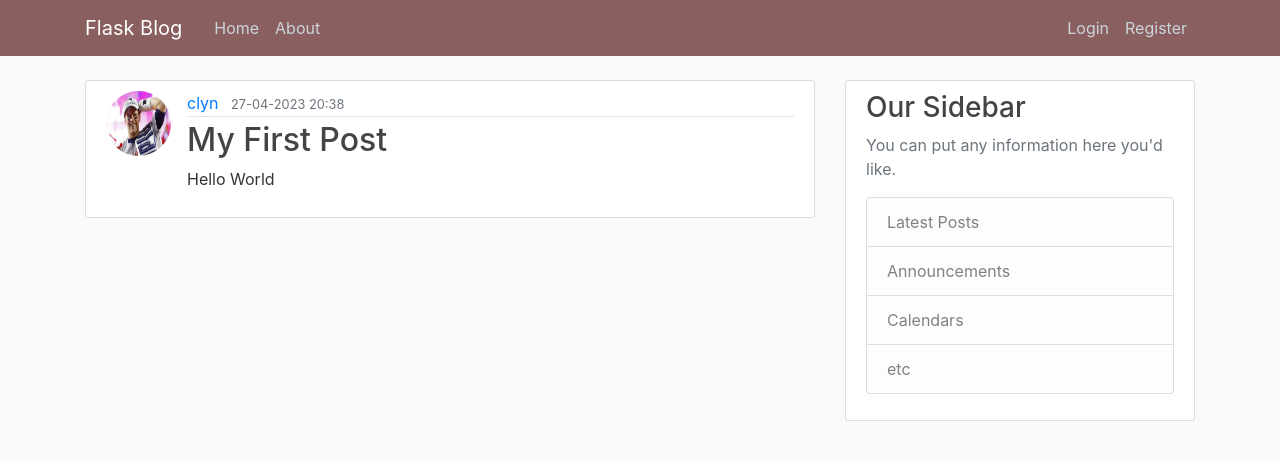
After one commit to Lynch08/Data_Rep-_Proj_2023, a Flask app: page /post/1 in a window 1280 px wide. The commit adds this page. Shown: the top 460 px of the page. Run offline with Flask 3, Linux system fonts and the light colour scheme.

Commit message:
Create/Update/Delete Posts

```diff
--- a/Sample_proj/Fblog/routes.py
+++ b/Sample_proj/Fblog/routes.py
@@ -1,27 +1,27 @@
 import os
 import secrets
 from PIL import Image
-from flask import render_template, url_for, flash, redirect, request
+from flask import render_template, url_for, flash, redirect, request, abort
 from Fblog import app, db, bcrypt
-from Fblog.forms import RegistrationForm, LoginForm, UpdateAccountForm
+from Fblog.forms import RegistrationForm, LoginForm, UpdateAccountForm, PostForm
 from Fblog.models import User, Post
 from flask_login import login_user, current_user, logout_user, login_required
 
 # Dummy Data
-posts = [
-    {
-        'author': "Enda Lynch",
-        'title': "Blog post 1",
-        "content": "First Post Content",
-        "date_posted": "April 13th 2023"
-    },
-    {
-        'author': "Colm Lynch",
-        'title': "Blog post 2",
-        "content": "Second Post Content",
-        "date_posted": "April 14th 2023"
-    }
-]
+#posts = [
+#    {
+#        'author': "Enda Lynch",
+#        'title': "Blog post 1",
+#        "content": "First Post Content",
+#        "date_posted": "April 13th 2023"
+#    },
+#    {
+#        'author': "Colm Lynch",
+#        'title': "Blog post 2",
+#        "content": "Second Post Content",
+#        "date_posted": "April 14th 2023"
+#    }
+#]
 
 
 
@@ -29,6 +29,7 @@ posts = [
 @app.route("/")
 @app.route("/home")
 def home():
+    posts = Post.query.all()
     return render_template('home.html', posts = posts) # posts variable within the template is equal to the dummy data
 
 #About page
@@ -74,7 +75,7 @@ def logout():
     return redirect(url_for('home'))
 
 
-#Save Profile Pic
+#Save Profile Pic function
 def save_pic(form_picture):
     random_hex = secrets.token_hex(8) #base of filename
     _, f_ext = os.path.splitext(form_picture.filename) # finds the filename and extension uploaded (separetly)so it is saved as same
@@ -87,7 +88,6 @@ def save_pic(form_picture):
     i.save(picture_pa)       #THIS CODE IS NOT WORKING FOR ME!!!!!!!!!!!!!!!!!!!!!!!
 
     return picture_fn
-
 
 
 #Accounts route
@@ -104,7 +104,7 @@ def account():
                 picture_file = save_pic(form.picture.data)
                 current_user.image_file = picture_file
                 if old_pic != 'default.jpg':
-                    os.remove(os.path.join(app.root_path, 'static/profile_pics', old_pic)) # deletes old picture to save space
+                    os.remove(os.path.join(app.root_path, 'static/profile_pics', old_pic)) # deletes old picture to save space (not default.jpg)
          current_user.username = form.username.data #Updates current users username
          current_user.email = form.email.data       #Updates current users email
          db.session.commit()
@@ -115,3 +115,54 @@ def account():
          form.email.data = current_user.email
      image_file = url_for('static', filename = 'profile_pics/' + current_user.image_file)
      return render_template('account.html', title='Account', image_file=image_file, form=form)
+
+
+#Posting on App - new post
+@app.route("/post/new", methods = ['GET', 'POST'])
+@login_required
+def new_post():
+    form = PostForm()
+    if form.validate_on_submit():
+        post = Post(title = form.title.data, content = form.content.data, author = current_user)
+        db.session.add(post)
+        db.session.commit()
+        flash ('Your Post has been Created!!', 'success')
+        return redirect(url_for('home'))
+    return render_template('create_post.html', title='New Post', form = form, legend = 'New Post')
+
+#Posting on App - ID the posts
+@app.route("/post/<int:post_id>")
+def post(post_id):
+    post = Post.query.get_or_404(post_id)
+    return render_template('post.html', title = post.title, post = post)
+
+# Update posts by ID
+@app.route("/post/<int:post_id>/update", methods = ['GET', 'POST'])
+@login_required
+def update_post(post_id):
+    post = Post.query.get_or_404(post_id)
+    if post.author != current_user:
+        abort(403)
+    form = PostForm()
+    if form.validate_on_submit():
+        post.title = form.title.data
+        post.content = form.content.data
+        db.session.commit()
+        flash('Your Post has been updated', 'success')
+        return redirect(url_for('post', post_id = post.id))
+    elif request.method == 'GET':
+        form.title.data = post.title #Changes title using legend
+        form.content.data = post.content
+    return render_template('create_post.html', title='Update Post', form = form, legend = 'Update Post')
+
+# Delete posts by ID
+@app.route("/post/<int:post_id>/delete", methods = ['POST'])
+@login_required
+def delete_post(post_id):
+    post = Post.query.get_or_404(post_id)
+    if post.author != current_user:
+        abort(403)
+    db.session.delete(post)
+    db.session.commit()
+    flash('Your Post has been Deleted', 'success')
+    return redirect(url_for('home'))
--- a/Sample_proj/Fblog/templates/layout.html
+++ b/Sample_proj/Fblog/templates/layout.html
@@ -36,11 +36,12 @@
               <!-- Navbar Right Side -->
               <div class="navbar-nav">
                 {% if current_user.is_authenticated %}
-                <a class="nav-item nav-link" href="{{ url_for('account') }}">Account</a>
-                <a class="nav-item nav-link" href="{{ url_for('logout') }}">Logout</a>
+                <a class="nav-item nav-link" href="{{ url_for('new_post') }}">New Post</a> <!-- Link to create a new post-->
+                <a class="nav-item nav-link" href="{{ url_for('account') }}">Account</a> <!-- Link to account details-->
+                <a class="nav-item nav-link" href="{{ url_for('logout') }}">Logout</a> <!-- Link to loout current user-->
                 {% else %}
-                  <a class="nav-item nav-link" href="{{ url_for('login') }}">Login</a>
-                  <a class="nav-item nav-link" href="{{ url_for('register') }}">Register</a>
+                  <a class="nav-item nav-link" href="{{ url_for('login') }}">Login</a> <!-- Link to login page-->
+                  <a class="nav-item nav-link" href="{{ url_for('register') }}">Register</a> <!-- Link to register new account-->
                 {% endif %}
               </div>
             </div>
--- /dev/null
+++ b/Sample_proj/Fblog/templates/post.html
@@ -0,0 +1,49 @@
+<!-- This section renders the title tag from the layout.html code block -->
+
+{% extends "layout.html" %}
+{% block content %}
+
+<!-- Post data from Fblog.py -->
+
+    <article class="media content-section">
+      <img class= "rounded-circle article-img" src="{{url_for('static', filename = 'profile_pics/' + post.author.image_file) }}"> <!-- Adding profile pic to posts -->
+        <div class="media-body">
+          <div class="article-metadata">
+            <a class="mr-2" href="#">{{ post.author.username }}</a> <!-- Adding author name to posts -->
+            <small class="text-muted">{{ post.date_posted.strftime('%d-%m-%Y %H:%M') }}</small> <!-- Adding date/time to posts -->
+            {% if post.author == current_user %}
+                <div>
+                    <a class = "btn btn-secondary btn-sm mt-1 mb-1" href = "{{ url_for('update_post', post_id = post.id)}}">Update Post</a>
+                    <button type="button" class = "btn btn-danger btn-sm m-1" data-toggle="modal" data-target="#deleteModal">Delete Post</button>
+                </div>
+            {% endif %}
+          </div>
+          <h2 class = "article-title">{{ post.title }}</h2>
+          <p class="article-content">{{ post.content }}</p>
+        </div>
+      </article>
+      <!-- Delete Modal from bootstrao (confims if you want to activate the delete button) -->
+      <div class="modal fade" id="deleteModal" tabindex="-1" role="dialog" aria-labelledby="deleteModalLabel" aria-hidden="true">
+        <div class="modal-dialog" role="document">
+          <div class="modal-content">
+            <div class="modal-header">
+              <h5 class="modal-title" id="deleteModalLabel">Delete Post?</h5>
+              <button type="button" class="close" data-dismiss="modal" aria-label="Close">
+                <span aria-hidden="true">&times;</span>
+              </button>
+            </div>
+            <div class="modal-body">
+              Are you sure you want to delete this post permenantly?
+            </div>
+            <div class="modal-footer">
+              <button type="button" class="btn btn-secondary" data-dismiss="modal">Close</button>
+              <form action=" {{ url_for('delete_post', post_id = post.id) }}" method = "POST">
+                <input class = "btn btn-danger" type="submit", value = "Delete">
+              </form>
+            </div>
+          </div>
+        </div>
+      </div>
+
+
+{% endblock content %}
```
Also changed, not shown: Sample_proj/Fblog/forms.py (+7 -1 lines), Sample_proj/Fblog/templates/create_post.html (added, +42 -0 lines), Sample_proj/Fblog/templates/home.html (+5 -4 lines), Sample_proj/Fblog/static/profile_pics/7afa31b34c22dbfb.jpg (added), Sample_proj/instance/site.db.
